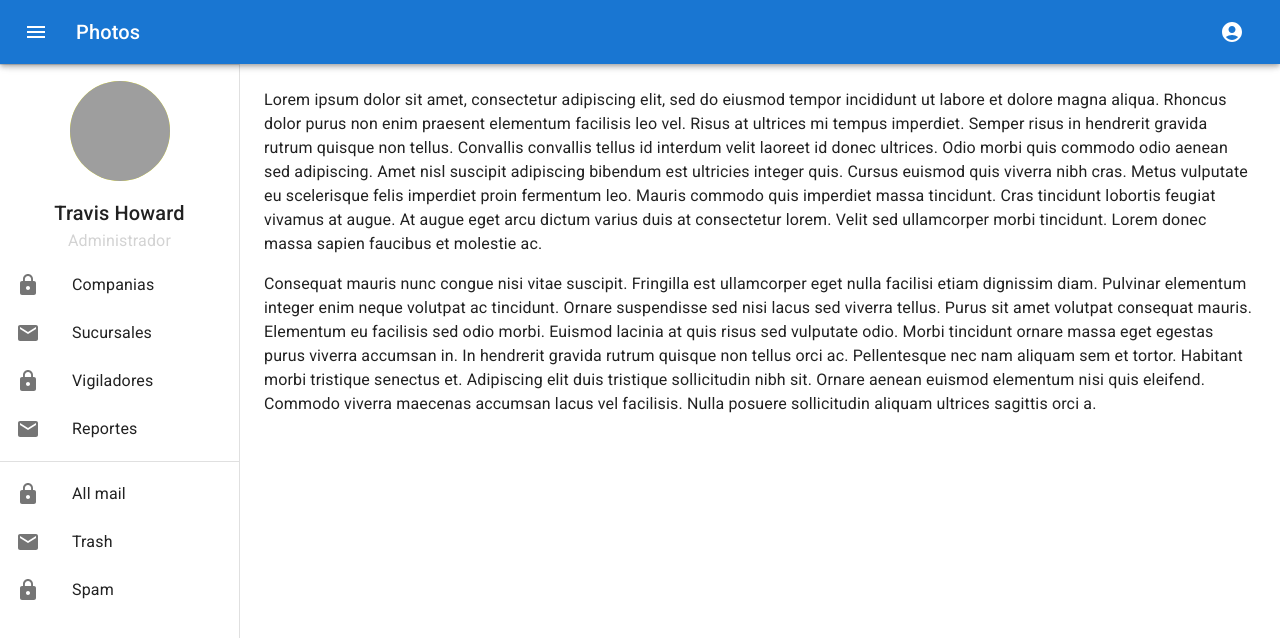
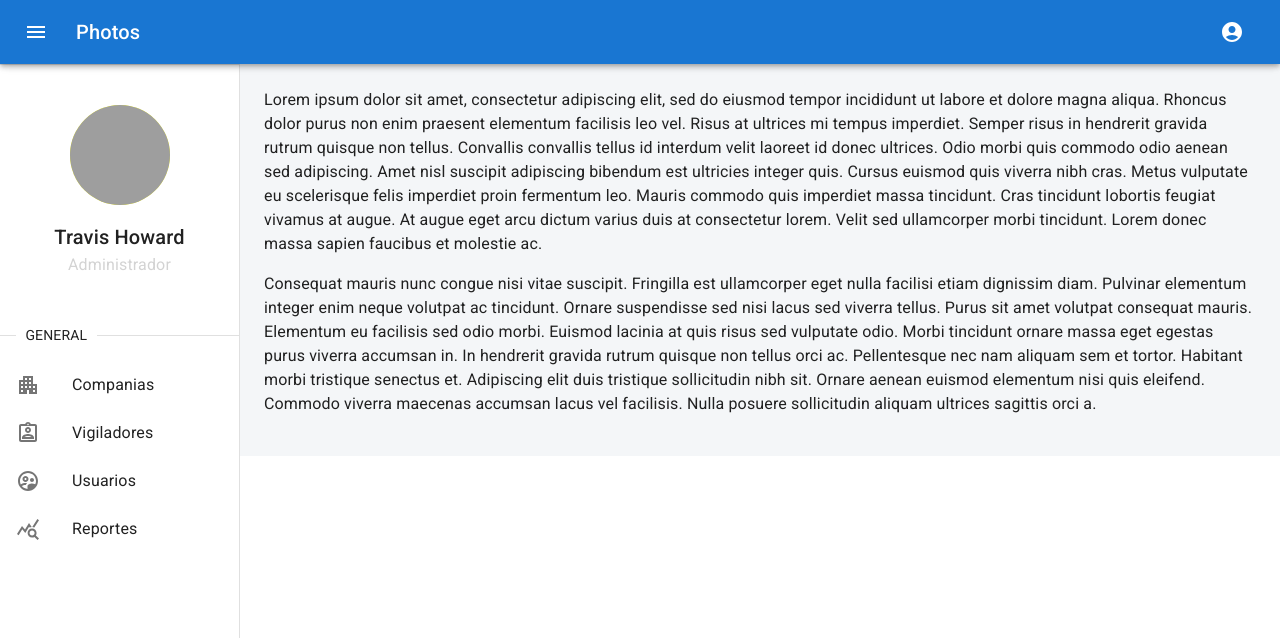
Before and after one commit to aleorte/NetGlobal_Front, a React (Create React App) app: page / in a window 1280 px wide. Shown: the top 638 px of the page. Built offline with nearby package versions, Linux system fonts and the light colour scheme; grey boxes are pictures that could not be loaded.

Commit message:
[fix]:Home colors

```diff
--- a/src/components/SideBar/DrawerStyled/index.js
+++ /dev/null
@@ -1,53 +0,0 @@
-import React from "react";
-import {
-  Toolbar,
-  Divider,
-  List,
-  ListItem,
-  ListItemButton,
-  ListItemIcon,
-  ListItemText,
-} from "../../../styles/material";
-import { EmailIcon, LockIcon} from "../../../styles/materialIcons"
-import UserCard from "./UserCard";
-
-const user = {name:"Travis Howard",image:"https://www.dzoom.org.es/wp-content/uploads/2020/02/portada-foto-perfil-redes-sociales-consejos.jpg"}
-
-const DrawerStyled = () => {
-  return (
-    <div>
-      <Toolbar />
-      <Divider />
-      <List>
-        <ListItem>
-          <UserCard user={user}/>
-        </ListItem>
-        {["Companias", "Sucursales", "Vigiladores", "Reportes"].map((text, index) => (
-          <ListItem key={text} disablePadding>
-            <ListItemButton>
-              <ListItemIcon>
-                {index % 2 === 0 ? <LockIcon /> : <EmailIcon />}
-              </ListItemIcon>
-              <ListItemText primary={text} />
-            </ListItemButton>
-          </ListItem>
-        ))}
-      </List>
-      <Divider />
-      <List>
-        {["All mail", "Trash", "Spam"].map((text, index) => (
-          <ListItem key={text} disablePadding>
-            <ListItemButton>
-              <ListItemIcon>
-                {index % 2 === 0 ? <LockIcon /> : <EmailIcon />}
-              </ListItemIcon>
-              <ListItemText primary={text} />
-            </ListItemButton>
-          </ListItem>
-        ))}
-      </List>
-    </div>
-  );
-};
-
-export default DrawerStyled;
--- a/src/components/SideBar/DrawerStyled/UserCard.js
+++ b/src/components/SideBar/SideBarContent/UserCard.js
@@ -10,6 +10,7 @@ const UserCard = ({ user }) => {
       gap={2}
       width="100%"
       alignItems="center"
+      my={3}
     >
       <Avatar
         sx={{ width: "100px", height: "100px", bgcolor: getRandomColor() }}
--- /dev/null
+++ b/src/components/SideBar/SideBarContent/index.js
@@ -0,0 +1,53 @@
+import React from "react";
+import {
+  Toolbar,
+  Divider,
+  List,
+  ListItem,
+  ListItemButton,
+  ListItemIcon,
+  ListItemText,
+  Typography,
+} from "../../../styles/material";
+import { EmailIcon, LockIcon} from "../../../styles/materialIcons"
+import UserCard from "./UserCard";
+import { Apartment,AssignmentInd,QueryStats,SupervisedUserCircle } from '../../../styles/materialIcons'
+
+const user = {name:"Travis Howard",image:"https://www.dzoom.org.es/wp-content/uploads/2020/02/portada-foto-perfil-redes-sociales-consejos.jpg"}
+
+const options = [
+  {label:"Companias",icon:<Apartment/>},
+  {label:"Vigiladores",icon:<AssignmentInd/>},
+  {label:"Usuarios",icon:<SupervisedUserCircle/>},
+  {label:"Reportes",icon:<QueryStats/>}
+]
+
+const SideBarContent = () => {
+  return (
+    <div>
+      <Toolbar />
+      <Divider />
+      <List>
+        <ListItem>
+          <UserCard user={user}/>
+        </ListItem>
+        <Divider textAlign="left">
+          <Typography variant="body2" fontWeight="400" mb={2} mt={2}> GENERAL </Typography>
+        </Divider>
+        {options.map((option, index) => (
+          <ListItem key={option.label} disablePadding >
+            <ListItemButton>
+              <ListItemIcon>
+                {option.icon}
+              </ListItemIcon>
+              <ListItemText primary={<Typography >{option.label}</Typography>} />
+            </ListItemButton>
+          </ListItem>
+        ))}
+      </List>
+
+    </div>
+  );
+};
+
+export default SideBarContent;
--- a/src/components/SideBar/index.js
+++ b/src/components/SideBar/index.js
@@ -1,10 +1,7 @@
-import * as React from 'react';
-import PropTypes from 'prop-types';
-import Box from '@mui/material/Box';
-import Drawer from '@mui/material/Drawer';
-import Toolbar from '@mui/material/Toolbar';
-import Typography from '@mui/material/Typography';
-import DrawerStyled from './DrawerStyled';
+import * as React from "react";
+import Box from "@mui/material/Box";
+import Drawer from "@mui/material/Drawer";
+import SideBarContent from "./SideBarContent";
 
 const drawerWidth = 240;
 
@@ -16,17 +13,15 @@ function ResponsiveDrawer(props) {
     setMobileOpen(!mobileOpen);
   };
 
-  const container = window !== undefined ? () => window().document.body : undefined;
+  const container =
+    window !== undefined ? () => window().document.body : undefined;
 
   return (
-    <Box sx={{ display: 'flex' }}>
-
     <Box
       component="nav"
       sx={{ width: { sm: drawerWidth }, flexShrink: { sm: 0 } }}
       aria-label="mailbox folders"
     >
-
       <Drawer
         container={container}
         variant="temporary"
@@ -36,66 +31,24 @@ function ResponsiveDrawer(props) {
           keepMounted: true, // Better open performance on mobile.
         }}
         sx={{
-            display: { xs: 'block', sm: 'none' },
-            '& .MuiDrawer-paper': { boxSizing: 'border-box', width: drawerWidth },
+          display: { xs: "block", sm: "none" },
+          "& .MuiDrawer-paper": { boxSizing: "border-box", width: drawerWidth },
         }}
       >
-          <DrawerStyled/>
+        <SideBarContent />
       </Drawer>
       <Drawer
         variant="permanent"
         sx={{
-            display: { xs: 'none', sm: 'block' },
-            '& .MuiDrawer-paper': { boxSizing: 'border-box', width: drawerWidth },
+          display: { xs: "none", sm: "block" },
+          "& .MuiDrawer-paper": { boxSizing: "border-box", width: drawerWidth },
         }}
         open
       >
-          <DrawerStyled/>
+        <SideBarContent />
       </Drawer>
-      </Box>
-      <Box
-        component="main"
-        sx={{ flexGrow: 1, p: 3, width: { sm: `calc(100% - ${drawerWidth}px)` } }}
-      >
-        <Toolbar />
-        <Typography paragraph>
-          Lorem ipsum dolor sit amet, consectetur adipiscing elit, sed do eiusmod
-          tempor incididunt ut labore et dolore magna aliqua. Rhoncus dolor purus non
-          enim praesent elementum facilisis leo vel. Risus at ultrices mi tempus
-          imperdiet. Semper risus in hendrerit gravida rutrum quisque non tellus.
-          Convallis convallis tellus id interdum velit laoreet id donec ultrices.
-          Odio morbi quis commodo odio aenean sed adipiscing. Amet nisl suscipit
-          adipiscing bibendum est ultricies integer quis. Cursus euismod quis viverra
-          nibh cras. Metus vulputate eu scelerisque felis imperdiet proin fermentum
-          leo. Mauris commodo quis imperdiet massa tincidunt. Cras tincidunt lobortis
-          feugiat vivamus at augue. At augue eget arcu dictum varius duis at
-          consectetur lorem. Velit sed ullamcorper morbi tincidunt. Lorem donec massa
-          sapien faucibus et molestie ac.
-        </Typography>
-        <Typography paragraph>
-          Consequat mauris nunc congue nisi vitae suscipit. Fringilla est ullamcorper
-          eget nulla facilisi etiam dignissim diam. Pulvinar elementum integer enim
-          neque volutpat ac tincidunt. Ornare suspendisse sed nisi lacus sed viverra
-          tellus. Purus sit amet volutpat consequat mauris. Elementum eu facilisis
-          sed odio morbi. Euismod lacinia at quis risus sed vulputate odio. Morbi
-          tincidunt ornare massa eget egestas purus viverra accumsan in. In hendrerit
-          gravida rutrum quisque non tellus orci ac. Pellentesque nec nam aliquam sem
-          et tortor. Habitant morbi tristique senectus et. Adipiscing elit duis
-          tristique sollicitudin nibh sit. Ornare aenean euismod elementum nisi quis
-          eleifend. Commodo viverra maecenas accumsan lacus vel facilisis. Nulla
-          posuere sollicitudin aliquam ultrices sagittis orci a.
-        </Typography>
-      </Box>
     </Box>
   );
 }
 
-ResponsiveDrawer.propTypes = {
-  /**
-   * Injected by the documentation to work in an iframe.
-   * You won't need it on your project.
-   */
-  window: PropTypes.func,
-};
-
 export default ResponsiveDrawer;
--- a/src/styles/materialIcons.js
+++ b/src/styles/materialIcons.js
@@ -7,3 +7,8 @@ export { default as VisibilityOff } from "@mui/icons-material/VisibilityOff";
 export { default as FiberPinIcon } from "@mui/icons-material/FiberPin";
 export { default as KeyboardArrowRight } from "@mui/icons-material/KeyboardArrowRight";
 export { default as KeyboardArrowLeft } from "@mui/icons-material/KeyboardArrowLeft";
+export { default as Apartment } from "@mui/icons-material/Apartment";
+export { default as Business } from "@mui/icons-material/Business";
+export { default as AssignmentInd } from '@mui/icons-material/AssignmentIndOutlined';
+export { default as QueryStats } from '@mui/icons-material/QueryStats';
+export { default as SupervisedUserCircle } from '@mui/icons-material/SupervisedUserCircleOutlined';
--- a/src/views/Home/index.js
+++ b/src/views/Home/index.js
@@ -1,10 +1,54 @@
-import React from 'react';
-import SideBar from '../../components/SideBar'
+import React from "react";
+import SideBar from "../../components/SideBar";
+import { Box,Typography,Toolbar } from "../../styles/material"
+import theme from "../../styles/theme";
 
 const Home = () => {
-    return (
-        <SideBar/>
-     );
-}
+  return (
+    <Box sx={{ display: "flex" }}>
+      <SideBar/>
+      <Box
+        component="main"
+        sx={{
+          flexGrow: 1,
+          p: 3,
+          width: { sm: `calc(100% - 240px)` },
+          backgroundColor:"#F4F6F8"
+        }}
+      >
+        <Toolbar/>
+        <Typography paragraph>
+          Lorem ipsum dolor sit amet, consectetur adipiscing elit, sed do
+          eiusmod tempor incididunt ut labore et dolore magna aliqua. Rhoncus
+          dolor purus non enim praesent elementum facilisis leo vel. Risus at
+          ultrices mi tempus imperdiet. Semper risus in hendrerit gravida rutrum
+          quisque non tellus. Convallis convallis tellus id interdum velit
+          laoreet id donec ultrices. Odio morbi quis commodo odio aenean sed
+          adipiscing. Amet nisl suscipit adipiscing bibendum est ultricies
+          integer quis. Cursus euismod quis viverra nibh cras. Metus vulputate
+          eu scelerisque felis imperdiet proin fermentum leo. Mauris commodo
+          quis imperdiet massa tincidunt. Cras tincidunt lobortis feugiat
+          vivamus at augue. At augue eget arcu dictum varius duis at consectetur
+          lorem. Velit sed ullamcorper morbi tincidunt. Lorem donec massa sapien
+          faucibus et molestie ac.
+        </Typography>
+        <Typography paragraph>
+          Consequat mauris nunc congue nisi vitae suscipit. Fringilla est
+          ullamcorper eget nulla facilisi etiam dignissim diam. Pulvinar
+          elementum integer enim neque volutpat ac tincidunt. Ornare suspendisse
+          sed nisi lacus sed viverra tellus. Purus sit amet volutpat consequat
+          mauris. Elementum eu facilisis sed odio morbi. Euismod lacinia at quis
+          risus sed vulputate odio. Morbi tincidunt ornare massa eget egestas
+          purus viverra accumsan in. In hendrerit gravida rutrum quisque non
+          tellus orci ac. Pellentesque nec nam aliquam sem et tortor. Habitant
+          morbi tristique senectus et. Adipiscing elit duis tristique
+          sollicitudin nibh sit. Ornare aenean euismod elementum nisi quis
+          eleifend. Commodo viverra maecenas accumsan lacus vel facilisis. Nulla
+          posuere sollicitudin aliquam ultrices sagittis orci a.
+        </Typography>
+      </Box>
+    </Box>
+  );
+};
 
 export default Home;
```
Lines whose indentation alone changed are shown as unchanged.
